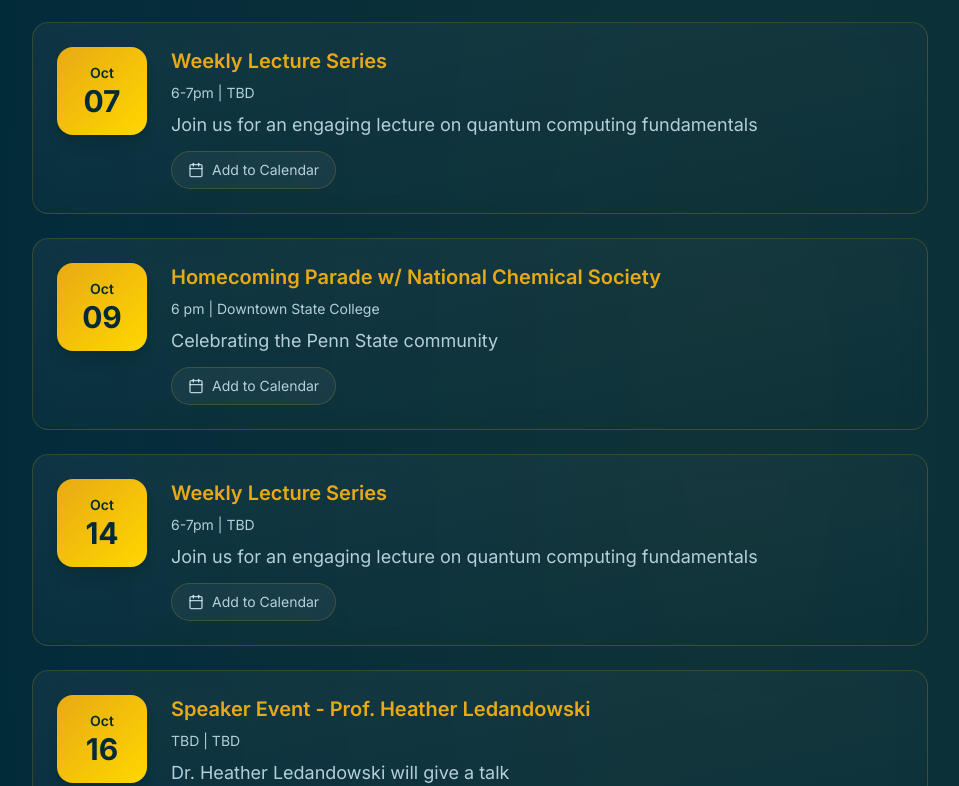
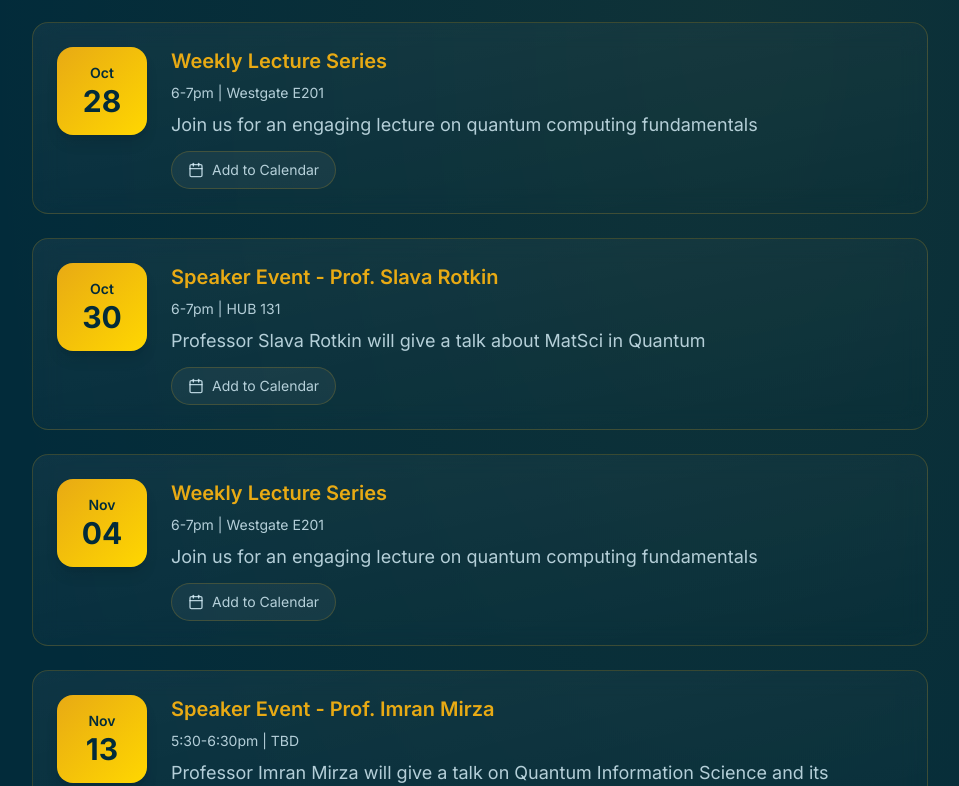
Before and after one commit to Quantum-Student-Society-PSU/QSS-Web, a Next.js app: page / in a window 1280 px wide. Shown: the part 3934-4720 px from the top of the page, without its empty margins (160-1119 px from the left). Built offline with nearby package versions, Linux system fonts and the light colour scheme.

Commit message:
update info

```diff
--- a/data/events.ts
+++ b/data/events.ts
@@ -35,65 +35,11 @@ export const EVENT_TYPES: EventType[] = [
 
 export const UPCOMING_EVENTS: Event[] = [
   {
-    id: 'e2',
-    title: 'General Body Meeting',
-    date: { month: 'Oct', day: '03' },
-    time: '6-7pm',
-    location: 'Westgate E202',
-    description: 'Going over recent innovations in Quantum as well as going over investing in quantum',
-    type: 'gbm',
-  },
-  {
-    id: 'e3',
-    title: 'Weekly Lecture Series',
-    date: { month: 'Oct', day: '07' },
-    time: '6-7pm',
-    location: 'TBD',
-    description: 'Join us for an engaging lecture on quantum computing fundamentals',
-    type: 'collab',
-  },
-  {
-    id: 'e12',
-    title: 'Homecoming Parade w/ National Chemical Society',
-    date: { month: 'Oct', day: '09' },
-    time: '6 pm',
-    location: 'Downtown State College',
-    description: 'Celebrating the Penn State community',
-    type: 'collab',
-  },
-  {
-    id: 'e4',
-    title: 'Weekly Lecture Series',
-    date: { month: 'Oct', day: '14' },
-    time: '6-7pm',
-    location: 'TBD',
-    description: 'Join us for an engaging lecture on quantum computing fundamentals',
-    type: 'collab',
-  },
-  {
-    id: 'e5',
-    title: 'Speaker Event - Prof. Heather Ledandowski',
-    date: { month: 'Oct', day: '16' },
-    time: 'TBD',
-    location: 'TBD',
-    description: 'Dr. Heather Ledandowski will give a talk',
-    type: 'speaker',
-  },
-  {
-    id: 'e6',
-    title: 'Weekly Lecture Series',
-    date: { month: 'Oct', day: '21' },
-    time: '6-7pm',
-    location: 'TBD',
-    description: 'Join us for an engaging lecture on quantum computing fundamentals',
-    type: 'collab',
-  },
-  {
     id: 'e7',
     title: 'Speaker Event - Felix Beaudoin',
     date: { month: 'Oct', day: '23' },
-    time: 'TBD',
-    location: 'TBD',
+    time: '8-9pm',
+    location: 'Willard 161',
     description: 'Join us for a special presentation by Felix Beaudoin',
     type: 'speaker',
   },
@@ -102,7 +48,7 @@ export const UPCOMING_EVENTS: Event[] = [
     title: 'Weekly Lecture Series',
     date: { month: 'Oct', day: '28' },
     time: '6-7pm',
-    location: 'TBD',
+    location: 'Westgate E201',
     description: 'Join us for an engaging lecture on quantum computing fundamentals',
     type: 'collab',
   },
@@ -110,8 +56,8 @@ export const UPCOMING_EVENTS: Event[] = [
     id: 'e9',
     title: 'Speaker Event - Prof. Slava Rotkin',
     date: { month: 'Oct', day: '30' },
-    time: 'TBD',
-    location: 'TBD',
+    time: '6-7pm',
+    location: 'HUB 131',
     description: 'Professor Slava Rotkin will give a talk about MatSci in Quantum',
     type: 'speaker',
   },
@@ -120,7 +66,7 @@ export const UPCOMING_EVENTS: Event[] = [
     title: 'Weekly Lecture Series',
     date: { month: 'Nov', day: '04' },
     time: '6-7pm',
-    location: 'TBD',
+    location: 'Westgate E201',
     description: 'Join us for an engaging lecture on quantum computing fundamentals',
     type: 'collab',
   },
@@ -128,7 +74,7 @@ export const UPCOMING_EVENTS: Event[] = [
     id: 'e11',
     title: 'Speaker Event - Prof. Imran Mirza',
     date: { month: 'Nov', day: '13' },
-    time: 'TBD',
+    time: '5:30-6:30pm',
     location: 'TBD',
     description: 'Professor Imran Mirza will give a talk on Quantum Information Science and its connection to optics',
     type: 'speaker',
```
